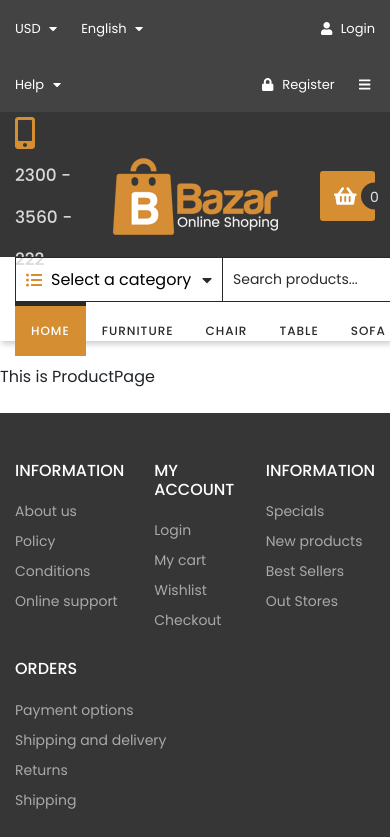
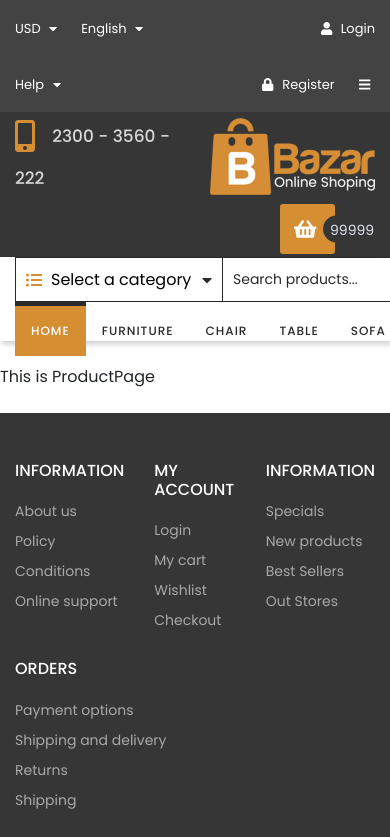
Before and after one commit to matwjablonski/wdp-2403-01, a React (Create React App) app: page /product/1 in a window 390 px wide. Shown: the top 837 px of the page. Built offline with nearby package versions, Linux system fonts and the light colour scheme; grey boxes are pictures that could not be loaded.

Commit message:
Fix styles to fit mobile screen sizes

```diff
--- a/src/components/layout/CompanyClaim/CompanyClaim.js
+++ b/src/components/layout/CompanyClaim/CompanyClaim.js
@@ -27,7 +27,7 @@ const CompanyClaim = () => (
               <FontAwesomeIcon className={styles.icon} icon={faShoppingBasket} />
             </div>
             <div className={styles.cartCounter}>
-              <div className={styles.itemsAmount}>0</div>
+              <div className={styles.itemsAmount}>99999</div>
             </div>
           </a>
         </div>
--- a/src/components/layout/CompanyClaim/CompanyClaim.module.scss
+++ b/src/components/layout/CompanyClaim/CompanyClaim.module.scss
@@ -30,6 +30,7 @@
       display: inline-block;
       position: relative;
       color: #ffffff;
+      padding-right: 40px;
 
       .cartIcon {
         background-color: $primary;
@@ -58,7 +59,7 @@
         color: rgb(224, 227, 237);
         position: absolute;
         top: 50%;
-        right: 0;
+        right: 40%;
         transform: translate(50%, -50%);
       }
 
@@ -71,7 +72,7 @@
       .itemsAmount {
         position: absolute;
         top: 15%;
-        left: 32%;
+        left: 25%;
       }
     }
   }
```
